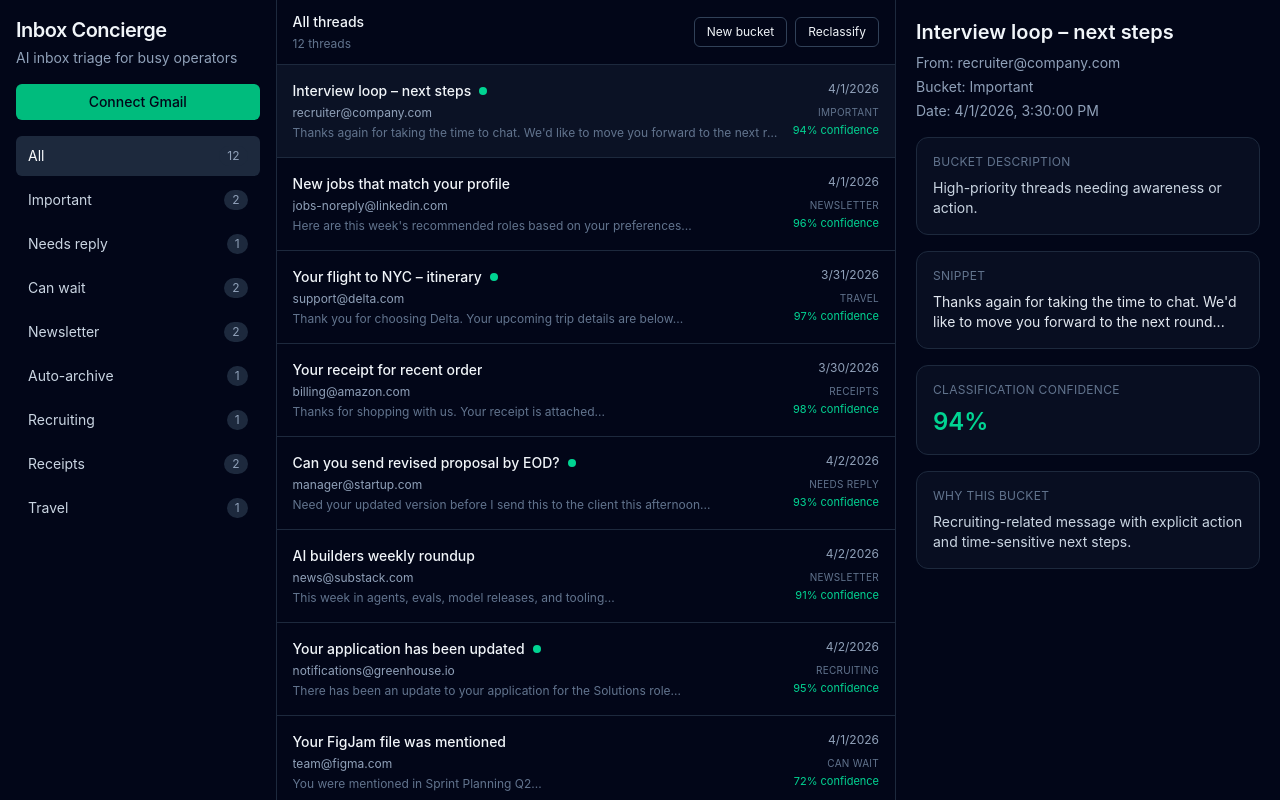
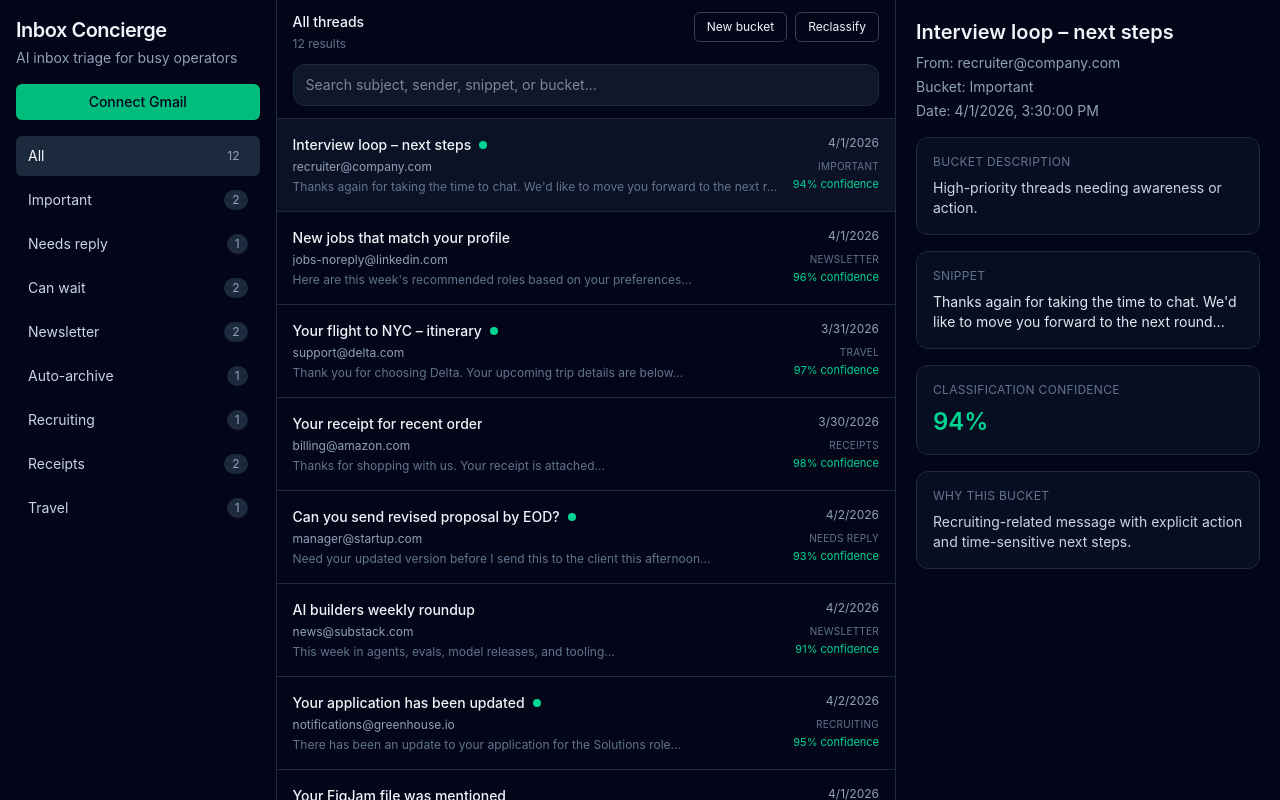
Before and after one commit to 10ap/inbox-concierge, a React (Vite) app: page / in a window 1280 px wide. Shown: the top 800 px of the page. Built offline with nearby package versions, Linux system fonts and the light colour scheme.

Commit message:
add search

```diff
--- a/src/App.tsx
+++ b/src/App.tsx
@@ -34,6 +34,7 @@ function App() {
   const [newBucketName, setNewBucketName] = useState("");
   const [newBucketDescription, setNewBucketDescription] = useState("");
   const [toast, setToast] = useState<ToastState>(null);
+  const [searchQuery, setSearchQuery] = useState("");
 
   const allBuckets = [...DEFAULT_BUCKETS, ...customBuckets];
 
@@ -72,10 +73,21 @@ function App() {
 
   const totalCount = threads.length;
 
-  const filteredThreads =
+  const filteredThreads = useMemo(() => {
+    const bucketFiltered =
       selectedBucket === "all"
         ? threads
         : threads.filter((thread) => thread.bucket === selectedBucket);
+
+    const query = searchQuery.trim().toLowerCase();
+
+    if (!query) return bucketFiltered;
+
+    return bucketFiltered.filter((thread) => {
+      const haystack = `${thread.subject} ${thread.snippet} ${thread.from} ${formatBucketLabel(thread.bucket)}`.toLowerCase();
+      return haystack.includes(query);
+    });
+  }, [threads, selectedBucket, searchQuery, bucketLabelMap]);
 
   function formatBucketLabel(bucketId: string) {
     return bucketLabelMap[bucketId] ?? prettifyBucketId(bucketId);
@@ -229,7 +241,8 @@ function App() {
 
       <main className="flex-1 flex">
         <section className="flex-1 border-r border-slate-800 flex flex-col">
-          <header className="flex items-center justify-between px-4 py-3 border-b border-slate-800">
+          <header className="px-4 py-3 border-b border-slate-800 space-y-3">
+            <div className="flex items-start justify-between gap-4">
               <div>
                 <h2 className="text-sm font-medium">
                   {selectedBucket === "all"
@@ -237,11 +250,17 @@ function App() {
                     : formatBucketLabel(selectedBucket)}
                 </h2>
                 <p className="text-xs text-slate-500 mt-1">
-                {filteredThreads.length} thread{filteredThreads.length === 1 ? "" : "s"}
+                  {filteredThreads.length} result{filteredThreads.length === 1 ? "" : "s"}
+                  {searchQuery.trim() ? ` for "${searchQuery}"` : ""}
                 </p>
+                {selectedBucket !== "all" && (
+                  <p className="text-xs text-slate-400 mt-2 max-w-xl">
+                    {formatBucketDescription(selectedBucket)}
+                  </p>
+                )}
               </div>
 
-            <div className="flex gap-2">
+              <div className="flex gap-2 shrink-0">
                 <button
                   className="text-xs border border-slate-700 rounded-md px-3 py-1.5 hover:bg-slate-800 transition"
                   onClick={() => setIsModalOpen(true)}
@@ -254,6 +273,16 @@ function App() {
                 >
                   Reclassify
                 </button>
+              </div>
+            </div>
+
+            <div className="relative">
+              <input
+                value={searchQuery}
+                onChange={(e) => setSearchQuery(e.target.value)}
+                placeholder="Search subject, sender, snippet, or bucket..."
+                className="w-full rounded-xl border border-slate-800 bg-slate-900 px-3 py-2.5 text-sm text-slate-100 outline-none focus:border-emerald-400"
+              />
             </div>
           </header>
 
@@ -293,6 +322,15 @@ function App() {
                 </div>
               </li>
             ))}
+
+            {filteredThreads.length === 0 && (
+              <li className="px-4 py-12 text-center">
+                <p className="text-sm text-slate-400">No threads matched your search.</p>
+                <p className="text-xs text-slate-500 mt-2">
+                  Try another search term or switch buckets.
+                </p>
+              </li>
+            )}
           </ul>
         </section>
 
@@ -381,7 +419,7 @@ function App() {
               <textarea
                 value={newBucketDescription}
                 onChange={(e) => setNewBucketDescription(e.target.value)}
-                placeholder="e.g. Expenses, invoices, receipts, and other money-related updates."
+                placeholder="e.g. Expenses, invoices, receipts, charges, and billing emails."
                 rows={4}
                 className="mt-2 w-full rounded-xl border border-slate-800 bg-slate-900 px-3 py-2 text-sm text-slate-100 outline-none focus:border-emerald-400 resize-none"
               />
```
Lines whose indentation alone changed are shown as unchanged.
